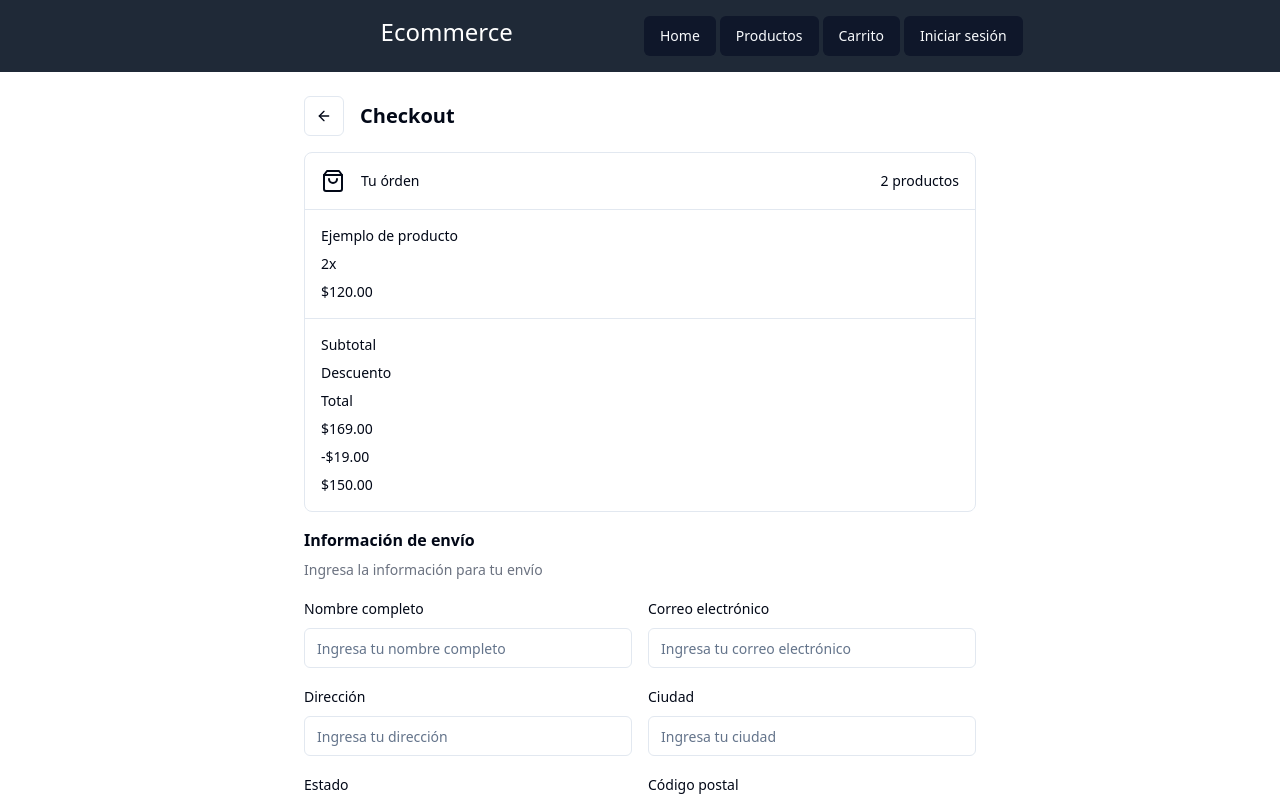
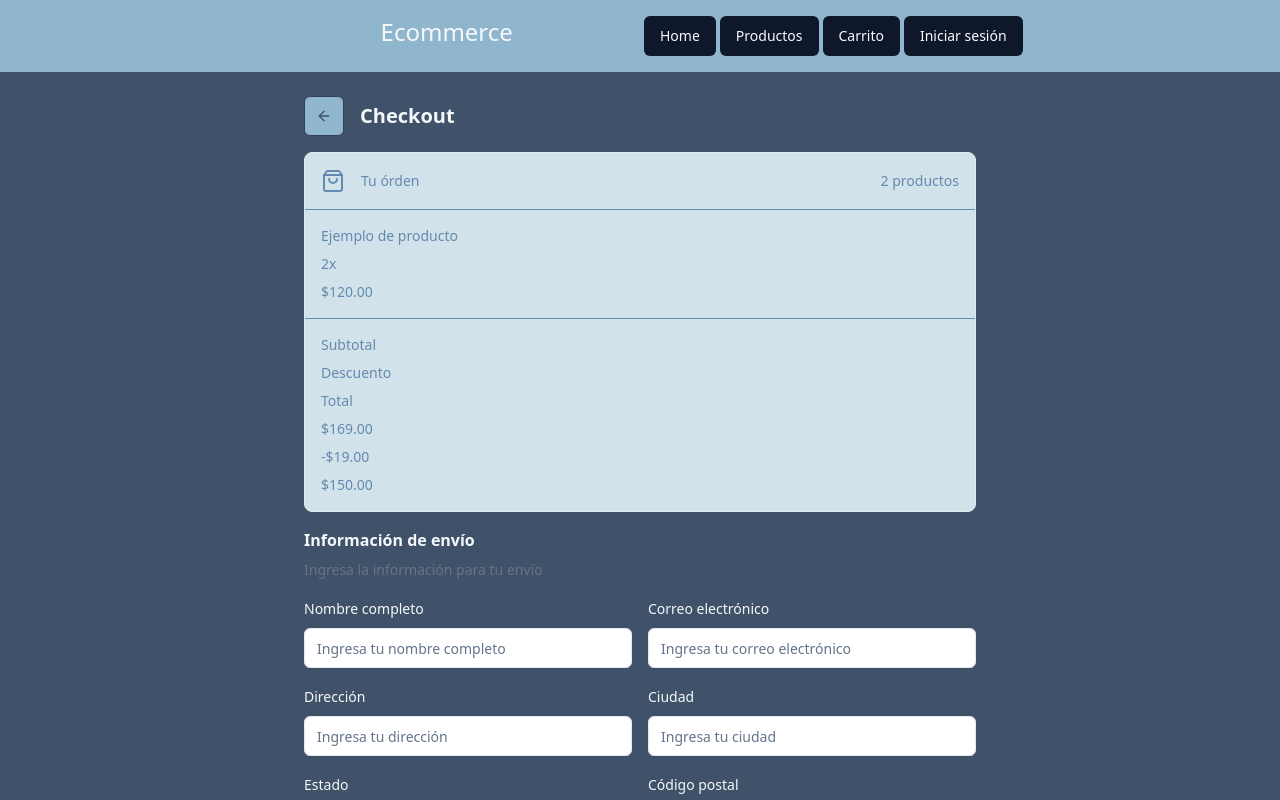
Before and after one commit to frank-garcia-dev/ecommerce, a Next.js app: page /cart in a window 1280 px wide. Shown: the top 800 px of the page. Built offline with nearby package versions, Linux system fonts and the light colour scheme.

Commit message:
feat(app): ECOM-07 visual changes

```diff
--- a/app/(home)/(components)/ProductsSlider.tsx
+++ b/app/(home)/(components)/ProductsSlider.tsx
@@ -48,7 +48,7 @@ const [posI, setPosI] = useState([0, 1, 2, 3, 4]);
 
 
   return (
-    <div className="flex items-center relative overflow-hidden w-full flex-col justify-center ">
+    <div className="flex items-center relative overflow-hidden border-4 bg-secondary mt-4 border-secondary rounded-lg w-full flex-col justify-center ">
       {productsToShow.map((item, index) => (
         <motion.div
           key={index}
--- a/app/(home)/(components)/card.tsx
+++ b/app/(home)/(components)/card.tsx
@@ -3,9 +3,8 @@ import {
   Card,
   CardContent,
   CardDescription,
-  CardFooter,
   CardHeader,
-  CardTitle,
+  CardTitle
 } from "@/components/ui/card";
 import Image from "next/image";
 
@@ -17,10 +16,10 @@ interface ImageCardProps {
 
 export const ImageCard = ({ name, description, src }: ImageCardProps) => {
   return (
-    <Card className="min-w-[15rem]">
+    <Card className="min-w-[15rem] bg-background border-foreground color-secondary border-4 text-secondary">
       <CardHeader>
         <CardTitle>{name}</CardTitle>
-        <CardDescription>{description}</CardDescription>
+        <CardDescription className="text-foreground">{description}</CardDescription>
       </CardHeader>
       <CardContent className="flex justify-center">
         <div className="w-[14rem] h-[14rem] relative flex">
--- a/app/(home)/(layout)/footer.tsx
+++ b/app/(home)/(layout)/footer.tsx
@@ -1,7 +1,7 @@
 export const Footer = () => {
   return (
-    <footer className="grid place-items-center grid-cols-1 p-4 bg-gray-800 text-white">
-      <p>© 2024 Ecommerce by Francisco García</p>
+    <footer className="grid place-items-center grid-cols-1 p-4 bg-secondary text-white">
+      <p>© 2024 Ecommerce by Pedro Francisco García Navarro</p>
     </footer>
   );
 }
--- a/app/(home)/(layout)/header.tsx
+++ b/app/(home)/(layout)/header.tsx
@@ -10,7 +10,7 @@ import Link from "next/link";
 
 export const Header = () => {
   return (
-    <header className="flex items-center md:max-w-[1440px] justify-center md:p-4 bg-gray-800 text-white gap-40">
+    <header className="flex items-center bg-secondary md:max-w-[1440px] justify-center md:p-4 gap-40">
       <div className="grid gap-2 md:grid-cols-2">
 
       <h1 className="md:text-2xl text-center text-lg">Ecommerce</h1>
--- a/app/(home)/page.tsx
+++ b/app/(home)/page.tsx
@@ -2,7 +2,7 @@ import { ProductsBanner } from "@/app/(home)/(components)/ProductsBanner";
 
 export default function Home() {
   return (
-    <main className="flex h-full flex-col items-center justify-between p-0  bg-slate-500">
+    <main className="flex h-full flex-col items-center justify-between p-0">
 
       <ProductsBanner/>
 
--- a/app/cart/page.tsx
+++ b/app/cart/page.tsx
@@ -52,19 +52,21 @@ export default function Component() {
       <div className="mx-auto max-w-2xl">
         <div className="flex flex-col gap-4">
           <div className="flex items-center gap-4">
-            <Button size="icon" variant="outline">
-              <ArrowLeft className="h-4 w-4" />
-              <span className="sr-only">Atrás</span>
+            <Button asChild size="icon" className='bg-secondary text-background border-slate-700' variant="outline">
+              <Link href='/'>
+              <ArrowLeft className="h-4 w-4 " />
+              </Link>
+
             </Button>
             <h1 className="font-semibold text-lg md:text-xl">Checkout</h1>
           </div>
-          <div className="rounded-lg border overflow-hidden">
-            <div className="flex items-center p-4 border-b">
+          <div className="rounded-lg border bg-[#d2e2eb] text-primary overflow-hidden">
+            <div className="flex items-center p-4 border-b border-primary">
               <ShoppingBag className="h-6 w-6" />
               <div className="ml-4 text-sm font-medium">Tu órden</div>
               <div className="ml-auto text-sm font-medium">2 productos</div>
             </div>
-            <div className="p-4 border-b">
+            <div className="p-4 border-b border-primary">
               <div className="grid gap-2 text-sm">
                 <div className="font-medium">Ejemplo de producto</div>
                 <div>2x</div>
@@ -268,7 +270,7 @@ export default function Component() {
                 </div>
                 <div className="flex flex-col py-4 gap-2">
             <Button type='submit'>Confirmar órden</Button>
-            <Button variant="outline"><Link href='/'>Regresar a tu carrito</Link></Button>
+            <Button className="text-primary" variant="outline"><Link href='/'>Regresar a tu carrito</Link></Button>
           </div>
               </form>
             </Form>
--- a/app/globals.css
+++ b/app/globals.css
@@ -4,65 +4,85 @@
 
   @layer base {
     :root {
-      --background: 0 0% 100%;
-      --foreground: 222.2 84% 4.9%;
+      --background: 213, 25%, 33%;
 
-      --card: 0 0% 100%;
-      --card-foreground: 222.2 84% 4.9%;
+--foreground: 200, 37%, 97%;
 
-      --popover: 0 0% 100%;
-      --popover-foreground: 222.2 84% 4.9%;
+--card: 198, 35%, 93%;
 
-      --primary: 222.2 47.4% 11.2%;
-      --primary-foreground: 210 40% 98%;
+--card-foreground: 214, 27%, 40%;
 
-      --secondary: 210 40% 96.1%;
-      --secondary-foreground: 222.2 47.4% 11.2%;
+--popover: 198, 35%, 93%;
 
-      --muted: 210 40% 96.1%;
-      --muted-foreground: 215.4 16.3% 46.9%;
+--popover-foreground: 214, 27%, 40%;
 
-      --accent: 210 40% 96.1%;
-      --accent-foreground: 222.2 47.4% 11.2%;
+--primary: 210, 32%, 54%;
 
-      --destructive: 0 84.2% 60.2%;
-      --destructive-foreground: 210 40% 98%;
+--primary-foreground: 200, 36%, 78%;
 
-      --border: 214.3 31.8% 91.4%;
-      --input: 214.3 31.8% 91.4%;
-      --ring: 222.2 84% 4.9%;
+--secondary: 201, 37%, 68%;
+
+--secondary-foreground: 205, 35%, 60%;
+
+--muted: 198, 35%, 93%;
+
+--muted-foreground: 214, 27%, 40%;
+
+--accent: 210, 40%, 96.1%;
+
+--accent-foreground: 222.2, 47.4%, 11.2%;
+
+--destructive: 0, 84.2%, 60.2%;
+
+--destructive-foreground: 210, 40%, 98%;
+
+--border: 214.3, 31.8%, 91.4%;
+
+--input: 214.3, 31.8%, 91.4%;
+
+--ring: 222.2, 84%, 4.9%;
 
       --radius: 0.5rem;
     }
 
     .dark {
-      --background: 222.2 84% 4.9%;
-      --foreground: 210 40% 98%;
+      --background: 213, 25%, 33%;
 
-      --card: 222.2 84% 4.9%;
-      --card-foreground: 210 40% 98%;
+--foreground: 200, 37%, 97%;
 
-      --popover: 222.2 84% 4.9%;
-      --popover-foreground: 210 40% 98%;
+--card: 198, 35%, 93%;
 
-      --primary: 210 40% 98%;
-      --primary-foreground: 222.2 47.4% 11.2%;
+--card-foreground: 214, 27%, 40%;
 
-      --secondary: 217.2 32.6% 17.5%;
-      --secondary-foreground: 210 40% 98%;
+--popover: 198, 35%, 93%;
 
-      --muted: 217.2 32.6% 17.5%;
-      --muted-foreground: 215 20.2% 65.1%;
+--popover-foreground: 214, 27%, 40%;
 
-      --accent: 217.2 32.6% 17.5%;
-      --accent-foreground: 210 40% 98%;
+--primary: 210, 32%, 54%;
 
-      --destructive: 0 62.8% 30.6%;
-      --destructive-foreground: 210 40% 98%;
+--primary-foreground: 200, 36%, 78%;
 
-      --border: 217.2 32.6% 17.5%;
-      --input: 217.2 32.6% 17.5%;
-      --ring: 212.7 26.8% 83.9%;
+--secondary: 201, 37%, 68%;
+
+--secondary-foreground: 205, 35%, 60%;
+
+--muted: 198, 35%, 93%;
+
+--muted-foreground: 214, 27%, 40%;
+
+--accent: 210, 40%, 96.1%;
+
+--accent-foreground: 222.2, 47.4%, 11.2%;
+
+--destructive: 0, 84.2%, 60.2%;
+
+--destructive-foreground: 210, 40%, 98%;
+
+--border: 214.3, 31.8%, 91.4%;
+
+--input: 214.3, 31.8%, 91.4%;
+
+--ring: 222.2, 84%, 4.9%;
     }
   }
 
--- a/app/productos/(components)/products-list.tsx
+++ b/app/productos/(components)/products-list.tsx
@@ -49,7 +49,7 @@ export const ProductsList = () => {
     <div className="grid grid-cols-1 gap-4 sm:grid-cols-2 lg:grid-cols-3 pt-10">
 
       {visibleProducts?.map((product) => (
-        <Card key={product.id}>
+        <Card className="bg-secondary text-foreground" key={product.id}>
           <CardHeader>
             <CardTitle>{product.title}</CardTitle>
             <br />
@@ -72,22 +72,22 @@ export const ProductsList = () => {
       ))}
     </div>
     <br />
-      <Pagination>
+      <Pagination className='text-secondary'>
         <PaginationContent>
           <PaginationItem>
             <PaginationPrevious onClick={handlePreviousPage} />
           </PaginationItem>
           {pages.map((page) => (
 
-            <PaginationItem className="hidden md:block" key={page}>
-              <PaginationLink onClick={()=> handleCurrentPage.call(null, page)} isActive={page === currentPage}>
+            <PaginationItem className="hidden  md:block" key={page}>
+              <PaginationLink className="hover:text-secondary" onClick={()=> handleCurrentPage.call(null, page)} isActive={page === currentPage}>
               {page}
               </PaginationLink>
             </PaginationItem>
 
           ))}
               <PaginationItem className="md:hidden">
-              <PaginationLink >
+              <PaginationLink className="hover:text-secondary"  >
               {currentPage}
               </PaginationLink>
             </PaginationItem>
--- a/app/productos/page.tsx
+++ b/app/productos/page.tsx
@@ -5,8 +5,8 @@ import { Provider } from "react-redux";
 
 export default function Products() {
   return (
-    <section className="min-h-screen p-1 md:p-4 mx-auto bg-slate-500 ">
-      <h2 className="text-4xl text-center text-white font-extrabold">Productos</h2>
+    <section className="min-h-screen p-1 md:p-4 mx-auto ">
+      <h2 className="text-4xl text-center text-foreground font-extrabold">Productos</h2>
       <Provider store={store}>
         <ProductsList />
       </Provider>
```
